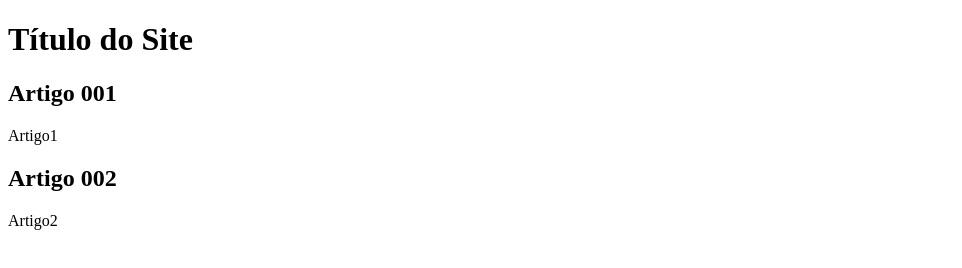
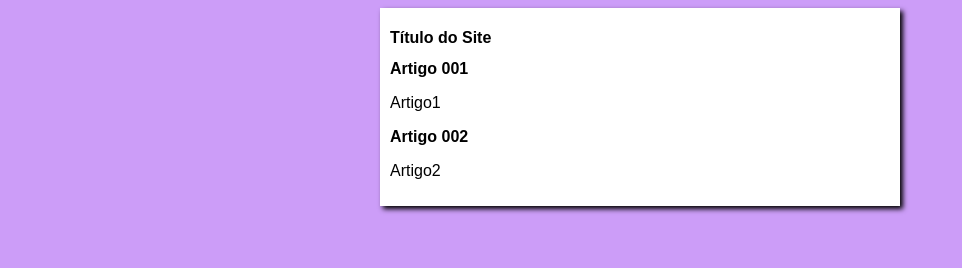
Before and after one commit to Diogo-Silva-Tiger/projeto-site, a plain HTML site: page index.html in a window 1280 px wide. Shown: the whole page, without its empty margins (0-962 px from the left). Drawn offline with Linux system fonts and the light colour scheme.

Commit message:
Iniciei o design

```diff
--- /dev/null
+++ b/estilo/style.css
@@ -0,0 +1,15 @@
+*{
+    font-family: arial;
+    font-size: 16px;
+}
+body {
+    background-color: rgb(204, 157, 248)
+
+}
+main {
+    background-color: white;
+    width: 500px;
+    margin: auto;
+    box-shadow: 3px 3px 5px black;
+    padding: 10px;
+}
--- a/index.html
+++ b/index.html
@@ -4,6 +4,7 @@
     <meta charset="UTF-8">
     <meta name="viewport" content="width=device-width, initial-scale=1.0">
     <title>Título do site</title>
+    <link rel="stylesheet" href="estilo/style.css">
 </head>
 <body>
     <main>
```
